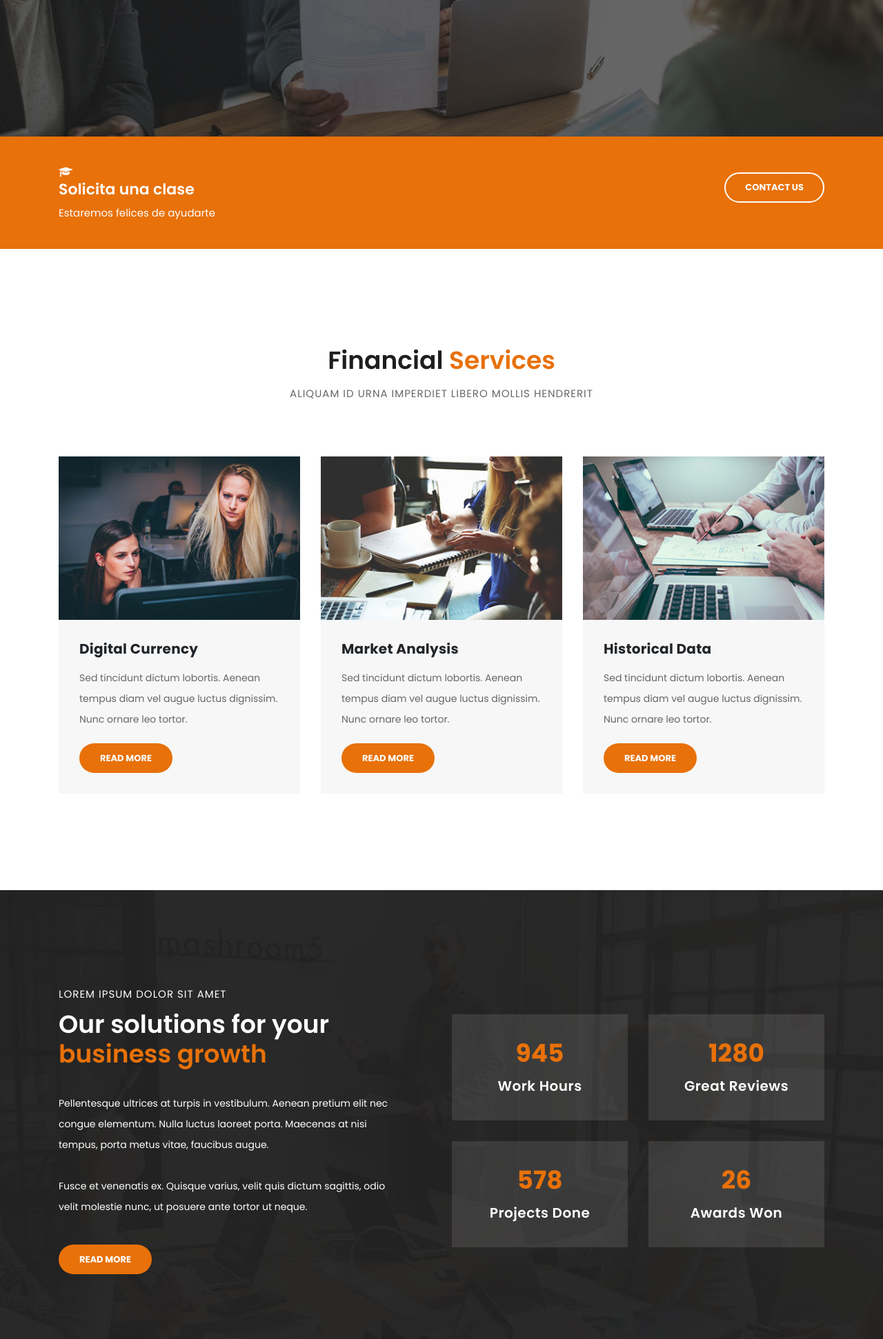
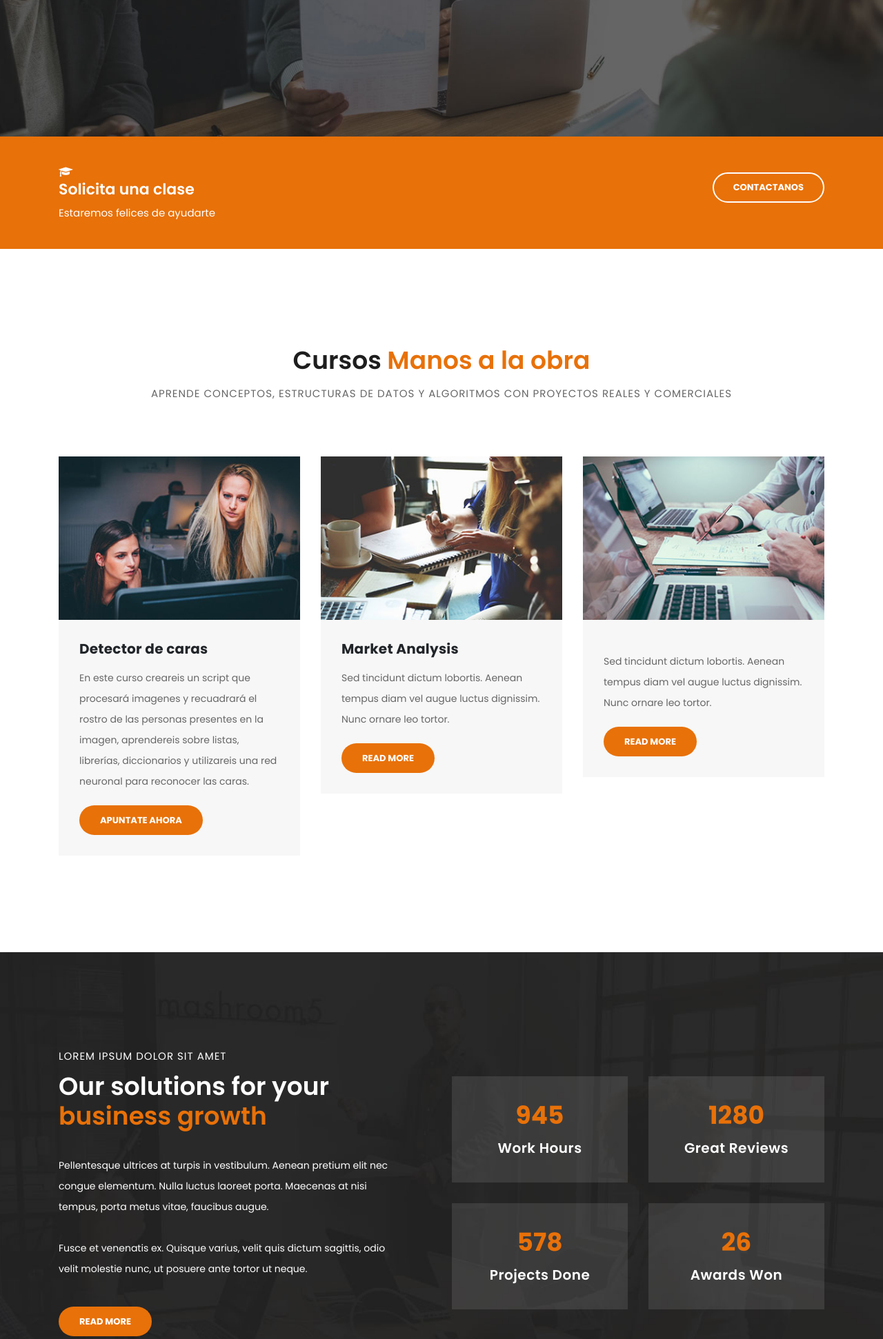
Before and after one commit to Andreskammerath/akdmia, a Flask app: page / in a window 1280 px wide. Shown: the part 608-2550 px from the top of the page at 69% size. Run offline with Flask 2, Linux system fonts and the light colour scheme; grey boxes labelled with a size stand in for pictures from a placeholder-image service; some libraries are stand-ins or nearby versions.

Commit message:
Some publicity text changed

```diff
--- a/templates/index.html
+++ b/templates/index.html
@@ -136,7 +136,7 @@
             <span>Estaremos felices de ayudarte</span>
           </div>
           <div class="col-md-4">
-            <a href="contact.html" class="border-button">Contact Us</a>
+            <a href="contact.html" class="border-button">Contactanos</a>
           </div>
         </div>
       </div>
@@ -147,17 +147,17 @@
         <div class="row">
           <div class="col-md-12">
             <div class="section-heading">
-              <h2>Financial <em>Services</em></h2>
-              <span>Aliquam id urna imperdiet libero mollis hendrerit</span>
+              <h2>Cursos<em> Manos a la obra</em></h2>
+              <span>Aprende conceptos, estructuras de datos y algoritmos con proyectos reales y comerciales</span>
             </div>
           </div>
           <div class="col-md-4">
             <div class="service-item">
               <img src="../static/assets/images/service_01.jpg" alt="">
               <div class="down-content">
-                <h4>Digital Currency</h4>
-                <p>Sed tincidunt dictum lobortis. Aenean tempus diam vel augue luctus dignissim. Nunc ornare leo tortor.</p>
-                <a href="" class="filled-button">Read More</a>
+                <h4>Detector de caras</h4>
+                <p>En este curso creareis un script que procesará imagenes y recuadrará el rostro de las personas presentes en la imagen, aprendereis sobre listas, librerías, diccionarios y utilizareis una red neuronal para reconocer las caras.</p>
+                <a href="" class="filled-button">Apuntate ahora</a>
               </div>
             </div>
           </div>
@@ -175,7 +175,7 @@
             <div class="service-item">
               <img src="../static/assets/images/service_03.jpg" alt="">
               <div class="down-content">
-                <h4>Historical Data</h4>
+                <h4></h4>
                 <p>Sed tincidunt dictum lobortis. Aenean tempus diam vel augue luctus dignissim. Nunc ornare leo tortor.</p>
                 <a href="" class="filled-button">Read More</a>
               </div>
```
